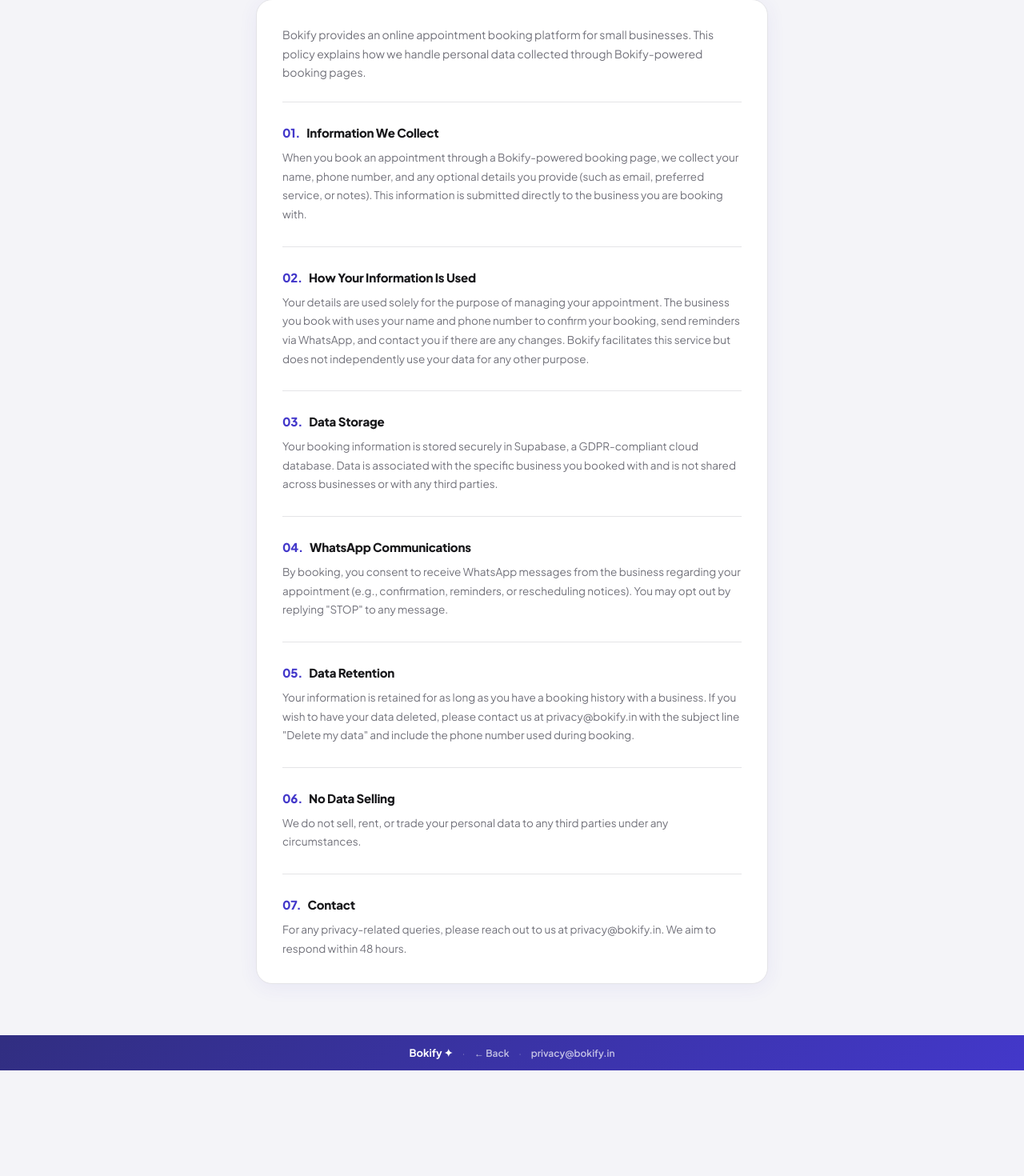
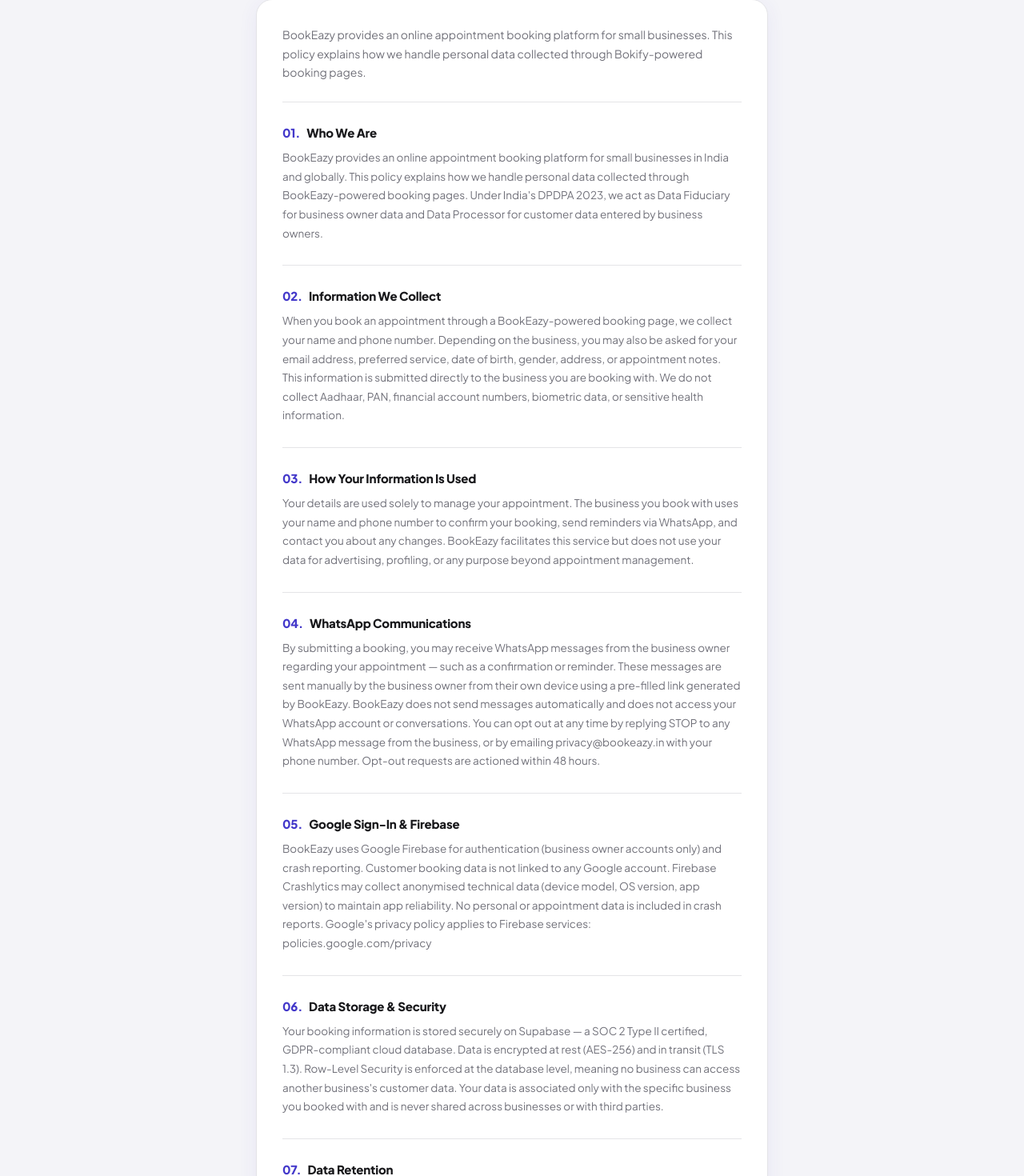
Before and after one commit to ncworkspace686-droid/bookeazy-web, a Next.js app: page /privacy in a window 1280 px wide. Shown: the part 208-1678 px from the top of the page at 80% size. Before the commit the page ends 1546 px from the top, so only its background shows below. Built offline with nearby package versions, Linux system fonts and the light colour scheme.

Commit message:
Update privacy.js

```diff
--- a/pages/privacy.js
+++ b/pages/privacy.js
@@ -5,19 +5,56 @@
 
 export default function PrivacyPage() {
   const sections = [
-    { title:'Information We Collect', body:`When you book an appointment through a Bokify-powered booking page, we collect your name, phone number, and any optional details you provide (such as email, preferred service, or notes). This information is submitted directly to the business you are booking with.` },
-    { title:'How Your Information Is Used', body:`Your details are used solely for the purpose of managing your appointment. The business you book with uses your name and phone number to confirm your booking, send reminders via WhatsApp, and contact you if there are any changes. Bokify facilitates this service but does not independently use your data for any other purpose.` },
-    { title:'Data Storage', body:`Your booking information is stored securely in Supabase, a GDPR-compliant cloud database. Data is associated with the specific business you booked with and is not shared across businesses or with any third parties.` },
-    { title:'WhatsApp Communications', body:`By booking, you consent to receive WhatsApp messages from the business regarding your appointment (e.g., confirmation, reminders, or rescheduling notices). You may opt out by replying "STOP" to any message.` },
-    { title:'Data Retention', body:`Your information is retained for as long as you have a booking history with a business. If you wish to have your data deleted, please contact us at privacy@bokify.in with the subject line "Delete my data" and include the phone number used during booking.` },
-    { title:'No Data Selling', body:`We do not sell, rent, or trade your personal data to any third parties under any circumstances.` },
-    { title:'Contact', body:`For any privacy-related queries, please reach out to us at privacy@bokify.in. We aim to respond within 48 hours.` },
+    {
+      title: 'Who We Are',
+      body: `BookEazy provides an online appointment booking platform for small businesses in India and globally. This policy explains how we handle personal data collected through BookEazy-powered booking pages. Under India's DPDPA 2023, we act as Data Fiduciary for business owner data and Data Processor for customer data entered by business owners.`
+    },
+    {
+      title: 'Information We Collect',
+      body: `When you book an appointment through a BookEazy-powered booking page, we collect your name and phone number. Depending on the business, you may also be asked for your email address, preferred service, date of birth, gender, address, or appointment notes. This information is submitted directly to the business you are booking with. We do not collect Aadhaar, PAN, financial account numbers, biometric data, or sensitive health information.`
+    },
+    {
+      title: 'How Your Information Is Used',
+      body: `Your details are used solely to manage your appointment. The business you book with uses your name and phone number to confirm your booking, send reminders via WhatsApp, and contact you about any changes. BookEazy facilitates this service but does not use your data for advertising, profiling, or any purpose beyond appointment management.`
+    },
+    {
+      title: 'WhatsApp Communications',
+      body: `By submitting a booking, you may receive WhatsApp messages from the business owner regarding your appointment — such as a confirmation or reminder. These messages are sent manually by the business owner from their own device using a pre-filled link generated by BookEazy. BookEazy does not send messages automatically and does not access your WhatsApp account or conversations.\n\nYou can opt out at any time by replying STOP to any WhatsApp message from the business, or by emailing privacy@bookeazy.in with your phone number. Opt-out requests are actioned within 48 hours.`
+    },
+    {
+      title: 'Google Sign-In & Firebase',
+      body: `BookEazy uses Google Firebase for authentication (business owner accounts only) and crash reporting. Customer booking data is not linked to any Google account. Firebase Crashlytics may collect anonymised technical data (device model, OS version, app version) to maintain app reliability. No personal or appointment data is included in crash reports. Google's privacy policy applies to Firebase services: policies.google.com/privacy`
+    },
+    {
+      title: 'Data Storage & Security',
+      body: `Your booking information is stored securely on Supabase — a SOC 2 Type II certified, GDPR-compliant cloud database. Data is encrypted at rest (AES-256) and in transit (TLS 1.3). Row-Level Security is enforced at the database level, meaning no business can access another business's customer data. Your data is associated only with the specific business you booked with and is never shared across businesses or with third parties.`
+    },
+    {
+      title: 'Data Retention',
+      body: `Your booking information is retained for as long as you have a booking history with a business, and for up to 12 months from your last appointment date, after which it is automatically deleted. If you wish to have your data deleted sooner, email privacy@bookeazy.in with the subject line "Delete my data" and include the phone number used during booking. We will action the request within 48 hours.`
+    },
+    {
+      title: 'Your Rights',
+      body: `Regardless of your location, you have the right to access, correct, or request deletion of your personal data at any time. You may also withdraw consent to WhatsApp communications or request a copy of your data in a readable format. To exercise any right, email privacy@bookeazy.in. We respond within 48 hours. EU and UK users may also raise a complaint with their local data protection authority.`
+    },
+    {
+      title: 'No Data Selling',
+      body: `We do not sell, rent, or trade your personal data to any third parties under any circumstances. Your data is never used for advertising or third-party profiling.`
+    },
+    {
+      title: 'Disclaimer',
+      body: `BookEazy is a scheduling and communication tool only. We are not a party to any appointment or service agreement between you and the business you book with. All service delivery, cancellations, and disputes are solely between you and the business owner. Use of any BookEazy-powered booking page is at your own discretion.`
+    },
+    {
+      title: 'Contact & Grievance Officer',
+      body: `For any privacy-related queries, data requests, or opt-out requests:\n\nEmail: privacy@bookeazy.in\nGrievance Officer: Nik\nResponse within 48 hours · Data deletion actioned within 48 hours\n\nAs required under India's IT Act 2000 and DPDPA 2023, you may also raise a grievance at grievance@bookeazy.in.`
+    },
   ];
 
   return (
     <>
       <Head>
-        <title>Privacy Policy — Bokify</title>
+        <title>Privacy Policy — BookEazy</title>
         <meta name="viewport" content="width=device-width, initial-scale=1"/>
         <link href="https://fonts.googleapis.com/css2?family=Plus+Jakarta+Sans:wght@400;500;600;700;800&display=swap" rel="stylesheet"/>
         <style>{`*, *::before, *::after{box-sizing:border-box;margin:0;padding:0} body{margin:0;background:${C.bg};font-family:${FONT};color:${C.ink}}`}</style>
@@ -36,7 +73,7 @@
         <div style={{ flex:1, maxWidth:680, margin:'0 auto', width:'100%', padding:'32px 20px 64px' }}>
           <div style={{ background:C.surface, borderRadius:20, border:`1px solid ${C.border}`, boxShadow:'0 4px 24px rgba(67,56,202,.07)', padding:'32px 32px' }}>
             <p style={{ fontSize:14, color:C.inkMuted, lineHeight:1.7, marginBottom:28, paddingBottom:24, borderBottom:`1px solid ${C.border}` }}>
-              Bokify provides an online appointment booking platform for small businesses. This policy explains how we handle personal data collected through Bokify-powered booking pages.
+              BookEazy provides an online appointment booking platform for small businesses. This policy explains how we handle personal data collected through Bokify-powered booking pages.
             </p>
             {sections.map((s, i) => (
               <div key={i} style={{ marginBottom: i < sections.length-1 ? 28 : 0, paddingBottom: i < sections.length-1 ? 28 : 0, borderBottom: i < sections.length-1 ? `1px solid ${C.border}` : 'none' }}>
@@ -51,11 +88,11 @@
 
         {/* Footer */}
         <div style={{ background:`linear-gradient(135deg,#312E81,#4338CA)`, padding:'14px 24px', display:'flex', alignItems:'center', justifyContent:'center', gap:12 }}>
-          <span style={{ fontSize:13, fontWeight:700, color:'#fff' }}>Bokify ✦</span>
+          <span style={{ fontSize:13, fontWeight:700, color:'#fff' }}>BookEazy ✦</span>
           <span style={{ fontSize:11, color:'rgba(255,255,255,.4)' }}>·</span>
           <a href="/" style={{ fontSize:12, color:'rgba(255,255,255,.7)', fontWeight:600, textDecoration:'none' }}>← Back</a>
           <span style={{ fontSize:11, color:'rgba(255,255,255,.4)' }}>·</span>
-          <a href="mailto:privacy@bokify.in" style={{ fontSize:12, color:'rgba(255,255,255,.7)', fontWeight:600, textDecoration:'none' }}>privacy@bokify.in</a>
+          <a href="mailto:teambookeazy@gmail.com" style={{ fontSize:12, color:'rgba(255,255,255,.7)', fontWeight:600, textDecoration:'none' }}>privacy@bokify.in</a>
         </div>
       </div>
     </>
```
